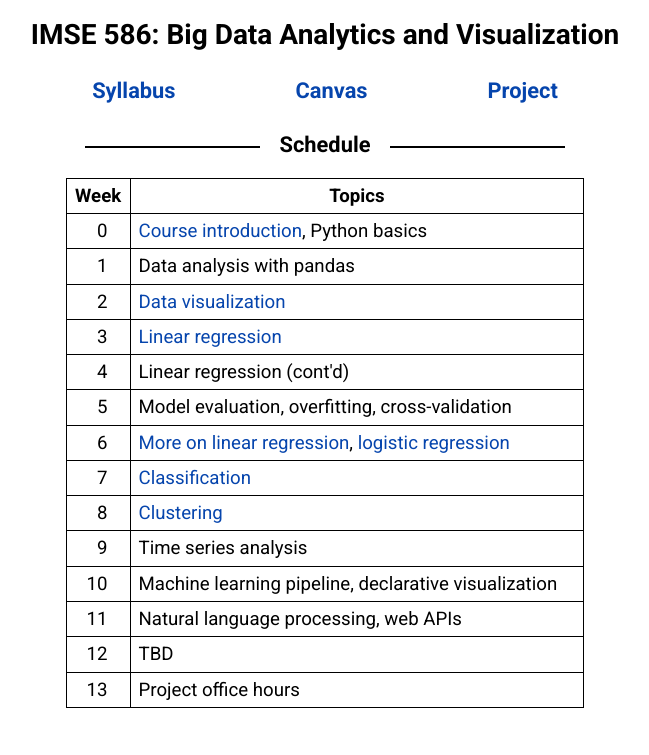
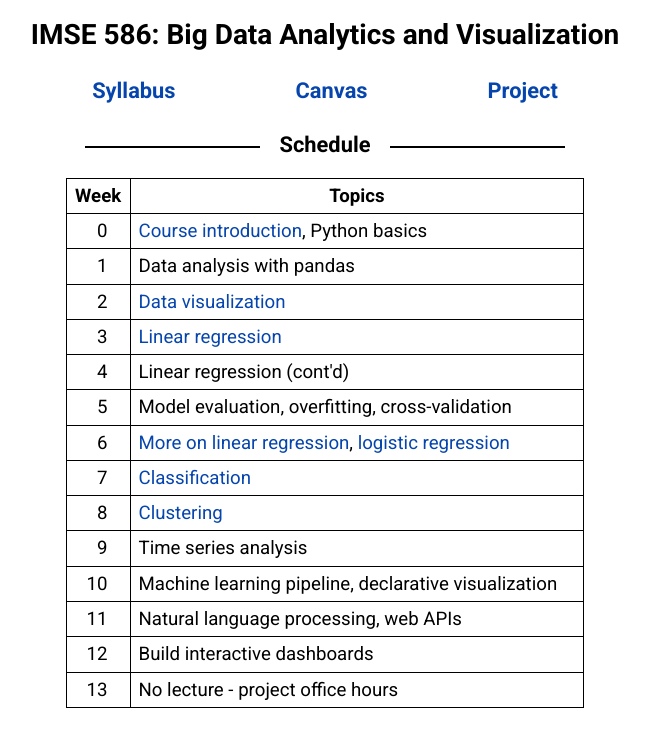
Before and after one commit to imse586/imse586.github.io, a plain HTML site: page index.html in a window 1280 px wide. Shown: the top 755 px of the page, without its empty margins (315-964 px from the left). Drawn offline with Linux system fonts and the light colour scheme; grey boxes are pictures that could not be loaded.

Commit message:
Update schedule.

```diff
--- a/index.html
+++ b/index.html
@@ -77,12 +77,12 @@
     </tr>
     <tr>
         <td>12</td>
-        <td>TBD</td>
+        <td>Build interactive dashboards</td>
         <!-- <td>Intro to Git & GitHub, Interactive dashboards</td> -->
     </tr>
     <tr>
         <td>13</td>
-        <td>Project office hours</td>
+        <td>No lecture - project office hours</td>
     </tr>
   </table>
 
```
